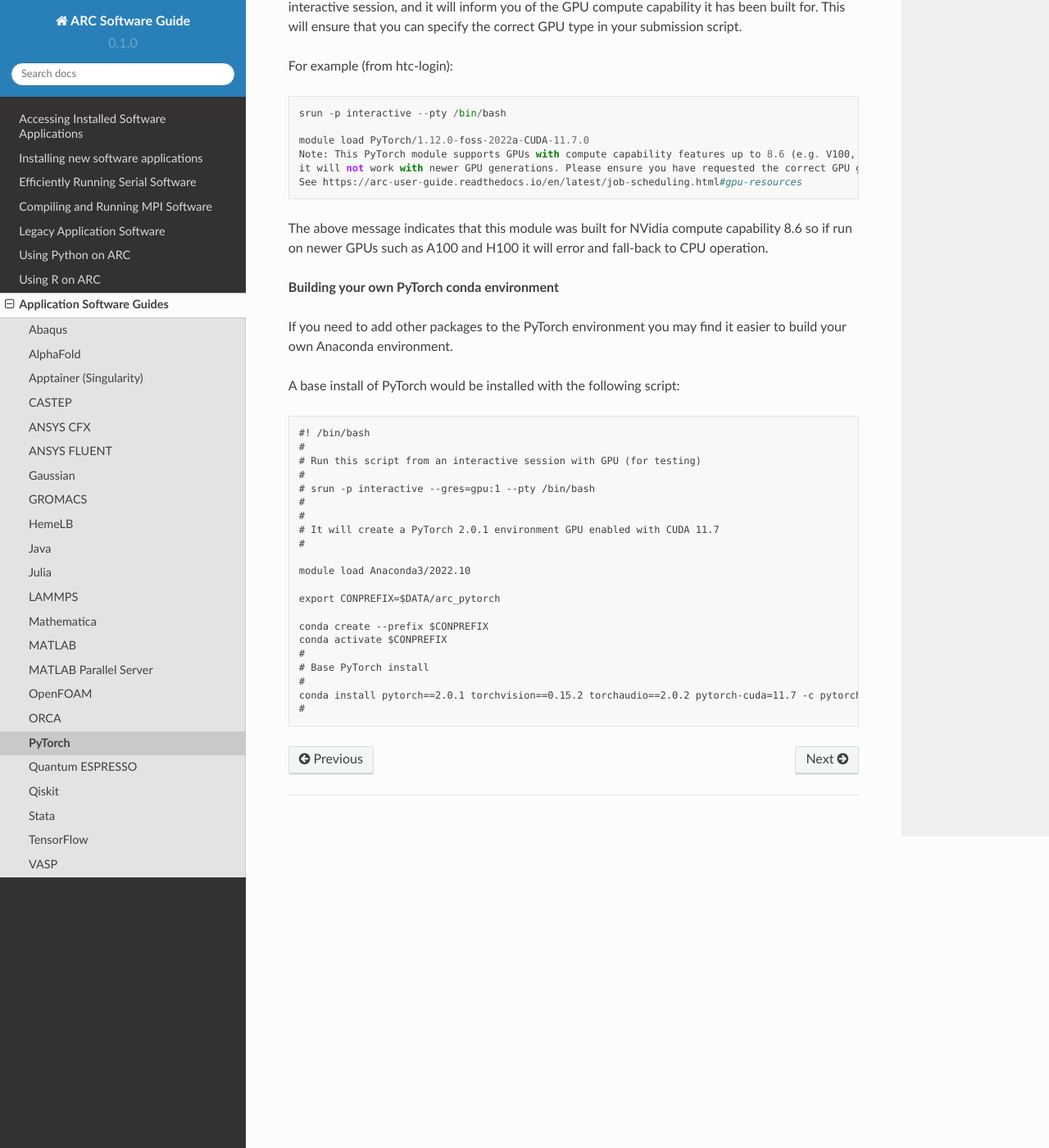
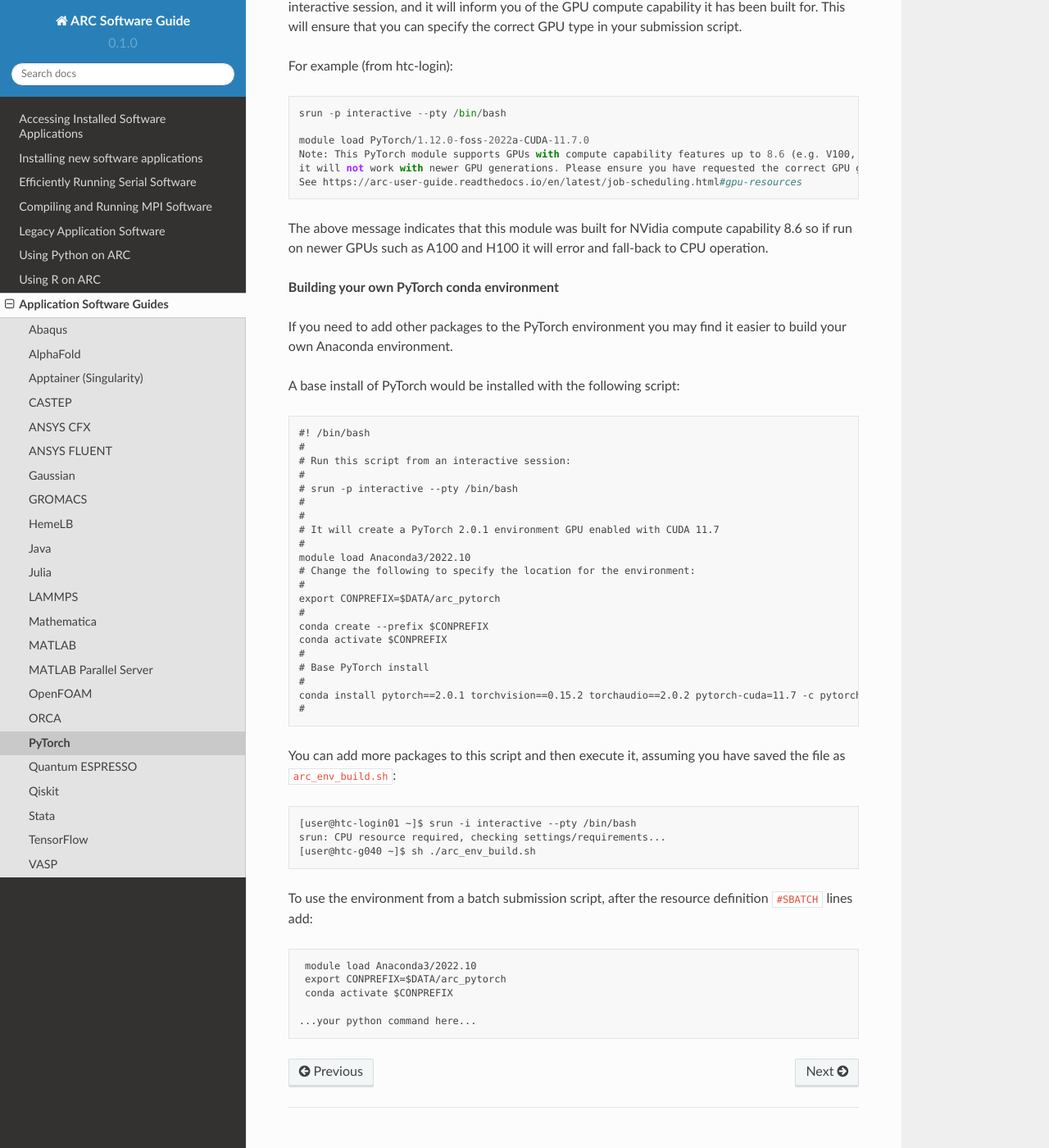
Before and after one commit to oxford-arc/arc-software-guide, a Sphinx documentation site: the page built from docs/source/apps/arc_pytorch.rst, in a window 1280 px wide and 1400 px high, scrolled down 422 px. Shown: the whole window at 82% size. Built offline with Sphinx 7.4.7 and the Read the Docs theme 2.0.0, drawn with Linux system fonts in a browser that asks for light colours.

Commit message:
Update arc_pytorch.rst

```diff
--- a/docs/source/apps/arc_pytorch.rst
+++ b/docs/source/apps/arc_pytorch.rst
@@ -33,18 +33,18 @@
 
   #! /bin/bash
   #
-  # Run this script from an interactive session with GPU (for testing)
+  # Run this script from an interactive session:
   #
-  # srun -p interactive --gres=gpu:1 --pty /bin/bash
+  # srun -p interactive --pty /bin/bash
   #
   #
   # It will create a PyTorch 2.0.1 environment GPU enabled with CUDA 11.7
   #
-
   module load Anaconda3/2022.10
-
+  # Change the following to specify the location for the environment:
+  #
   export CONPREFIX=$DATA/arc_pytorch
-
+  #
   conda create --prefix $CONPREFIX
   conda activate $CONPREFIX
   #
@@ -52,3 +52,17 @@
   #
   conda install pytorch==2.0.1 torchvision==0.15.2 torchaudio==2.0.2 pytorch-cuda=11.7 -c pytorch -c nvidia
   #
+
+You can add more packages to this script and then execute it, assuming you have saved the file as ``arc_env_build.sh``::
+
+   [user@htc-login01 ~]$ srun -i interactive --pty /bin/bash
+   srun: CPU resource required, checking settings/requirements...
+   [user@htc-g040 ~]$ sh ./arc_env_build.sh
+
+To use the environment from a batch submission script, after the resource definition ``#SBATCH`` lines add::
+
+   module load Anaconda3/2022.10
+   export CONPREFIX=$DATA/arc_pytorch
+   conda activate $CONPREFIX
+
+  ...your python command here...
```
